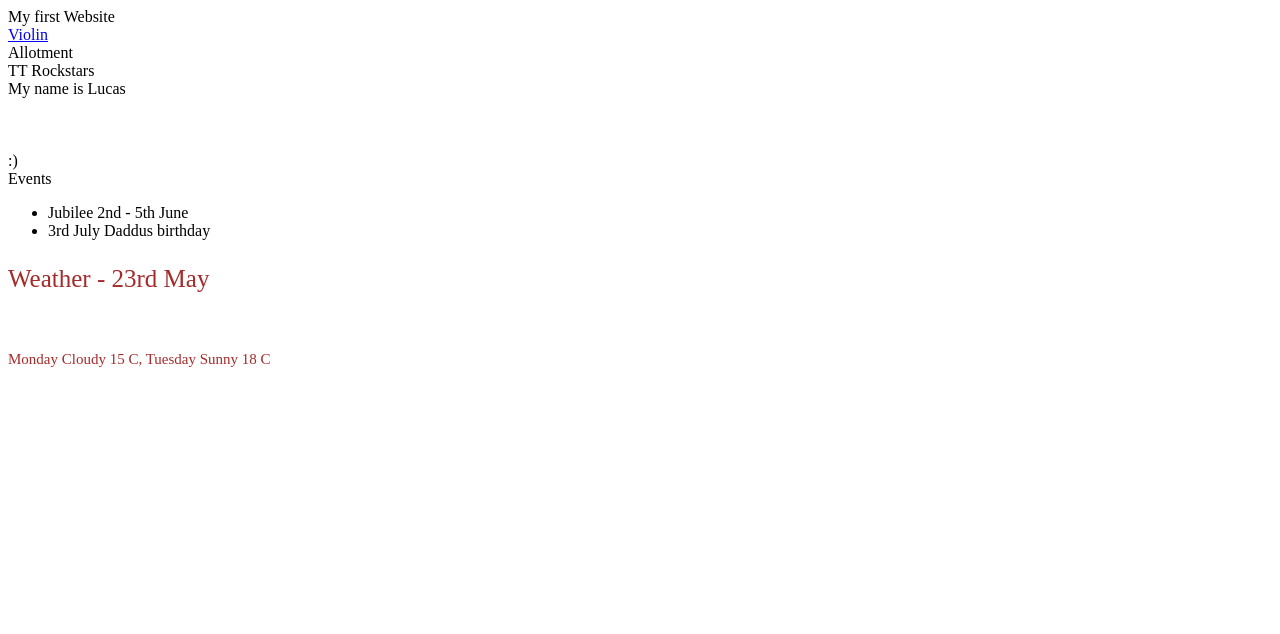
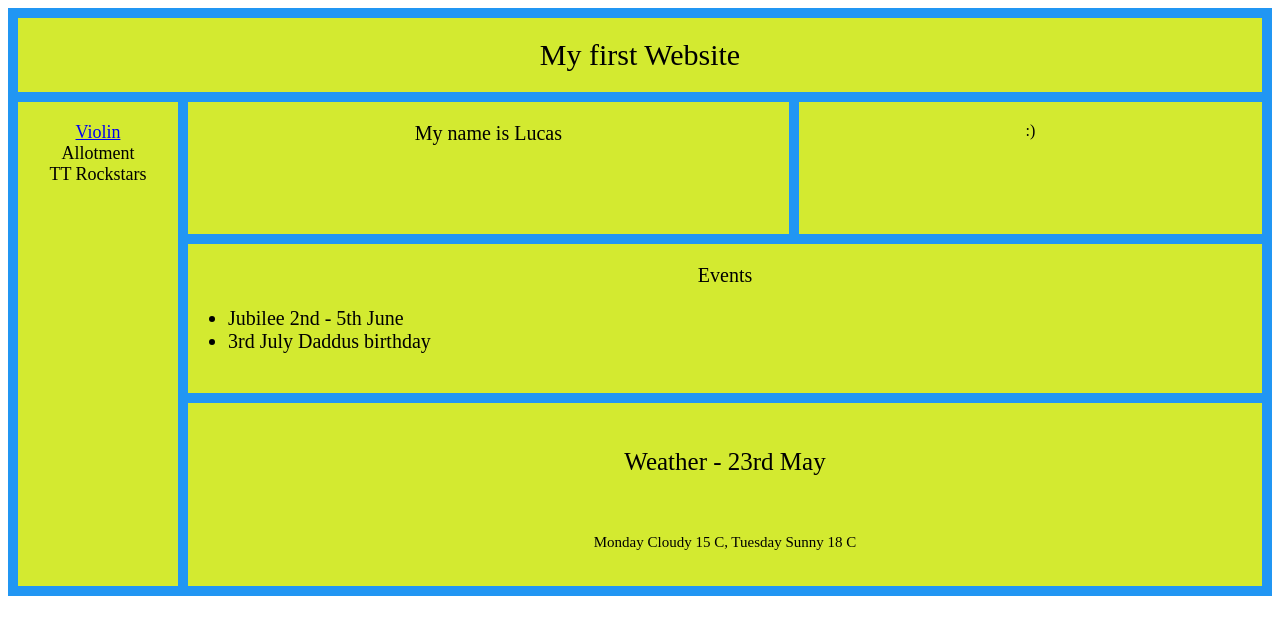
Before and after one commit to MikeStelfox/Lucas-learning-website, a plain HTML site: page docs/index.html in a window 1280 px wide. Drawn offline with Linux system fonts and the light colour scheme.

Commit message:
Adding CCS grids and adding design

```diff
--- a/docs/styles.css
+++ b/docs/styles.css
@@ -1,4 +1,38 @@
-h2{color:blue;}
-p {color:brown;}
-h1{color:tomato}
-h3{color:red}
+.grid-container {
+    display: grid;
+    grid-template-columns: 160px auto auto;
+    gap: 10px;
+    background-color: #2196F3;
+    padding: 10px;
+  }
+
+  .grid-container > div {
+    background-color: rgba(255, 255, 0, 0.8);
+    text-align: center;
+    padding: 20px 0;
+
+  }
+
+  .heading {
+      grid-column: 1/4; font-size: 30px;
+  }
+
+  .sidebar {
+      grid-row: 2/5;font-size: 18px;
+  }
+
+  .intro {
+      grid-column: 2; font-size: 20px;
+  }
+
+  .pic {
+      grid-column: 3;
+  }
+
+  .events {
+      grid-column: 2/4; font-size: 20px;
+  }
+
+  .weather {
+      grid-column: 2/4;
+  }
```
Also changed, not shown: docs/violin.html (added, +13 -0 lines).
